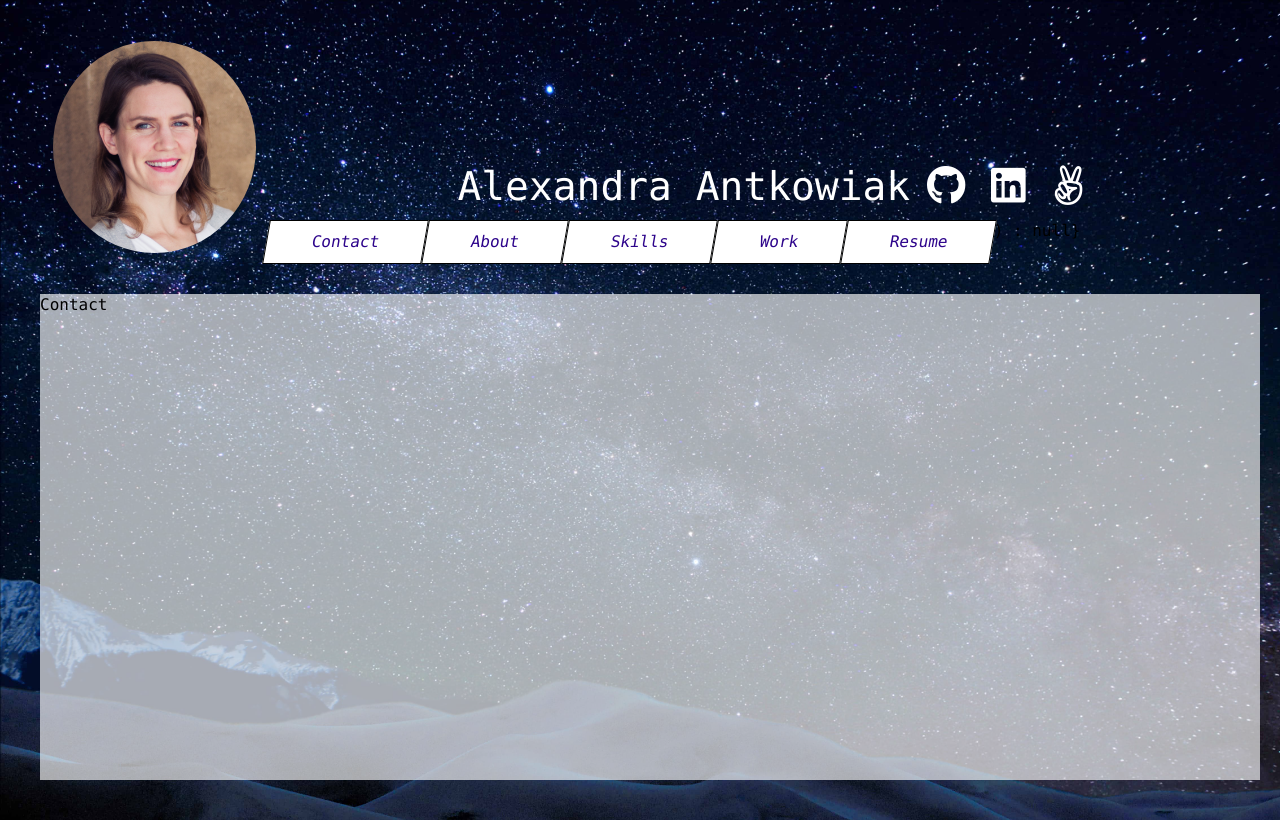
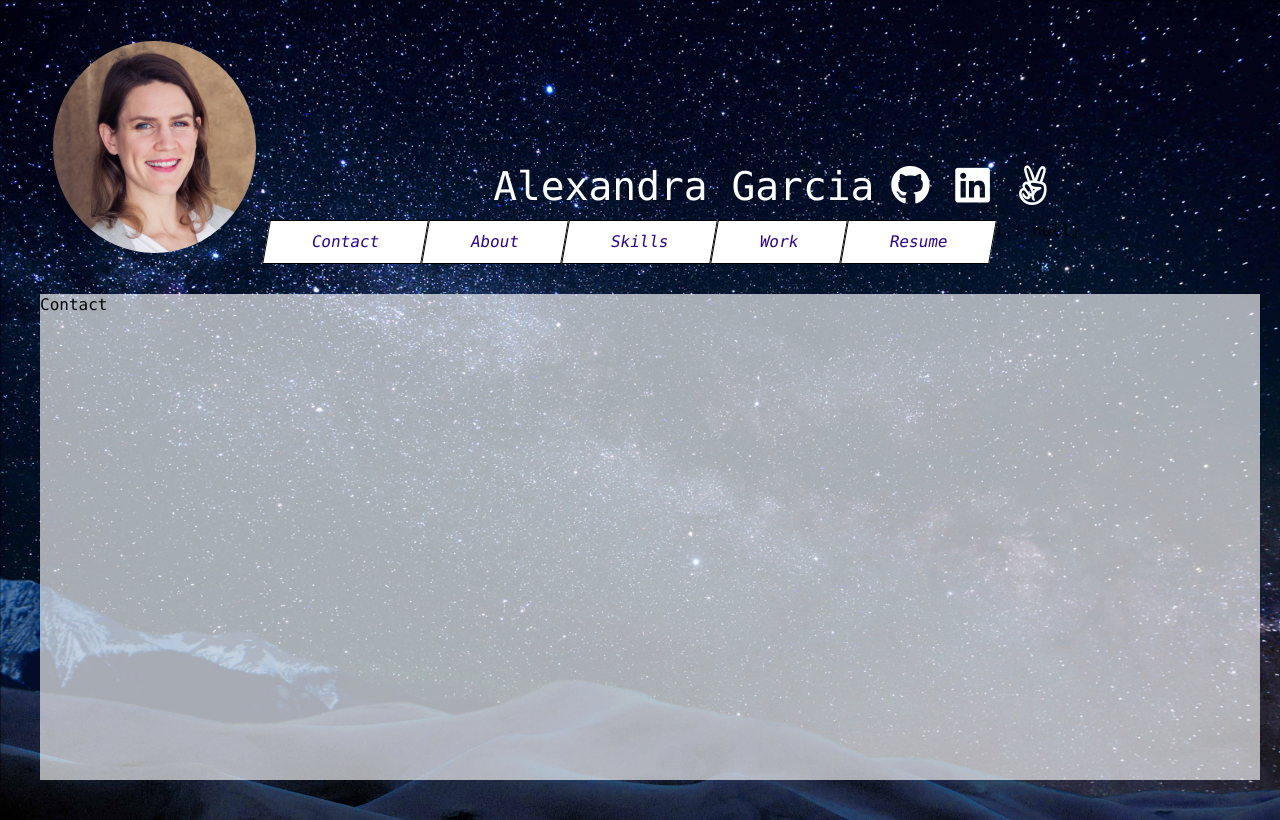
Before and after one commit to alliejant/website, a React (Create React App) app: page /contact in a window 1280 px wide. Built offline with nearby package versions, Linux system fonts and the light colour scheme.

Commit message:
fixed lastname

```diff
--- a/public/index.html
+++ b/public/index.html
@@ -18,7 +18,7 @@
       rel="stylesheet"
       href="https://cdn.rawgit.com/konpa/devicon/df6431e323547add1b4cf45992913f15286456d3/devicon.min.css"
     />
-    <title>Alexandra Antkowiak</title>
+    <title>Alexandra Garcia</title>
   </head>
   <body>
     <noscript> You need to enable JavaScript to run this app. </noscript>
--- a/src/App.js
+++ b/src/App.js
@@ -30,7 +30,7 @@ class App extends Component {
           className="circle"
         />
         <header>
-          <h1>Alexandra Antkowiak</h1>
+          <h1>Alexandra Garcia</h1>
           <ul>
             <i className="fab fa-github" />
             <i className="fab fa-linkedin" />
```
